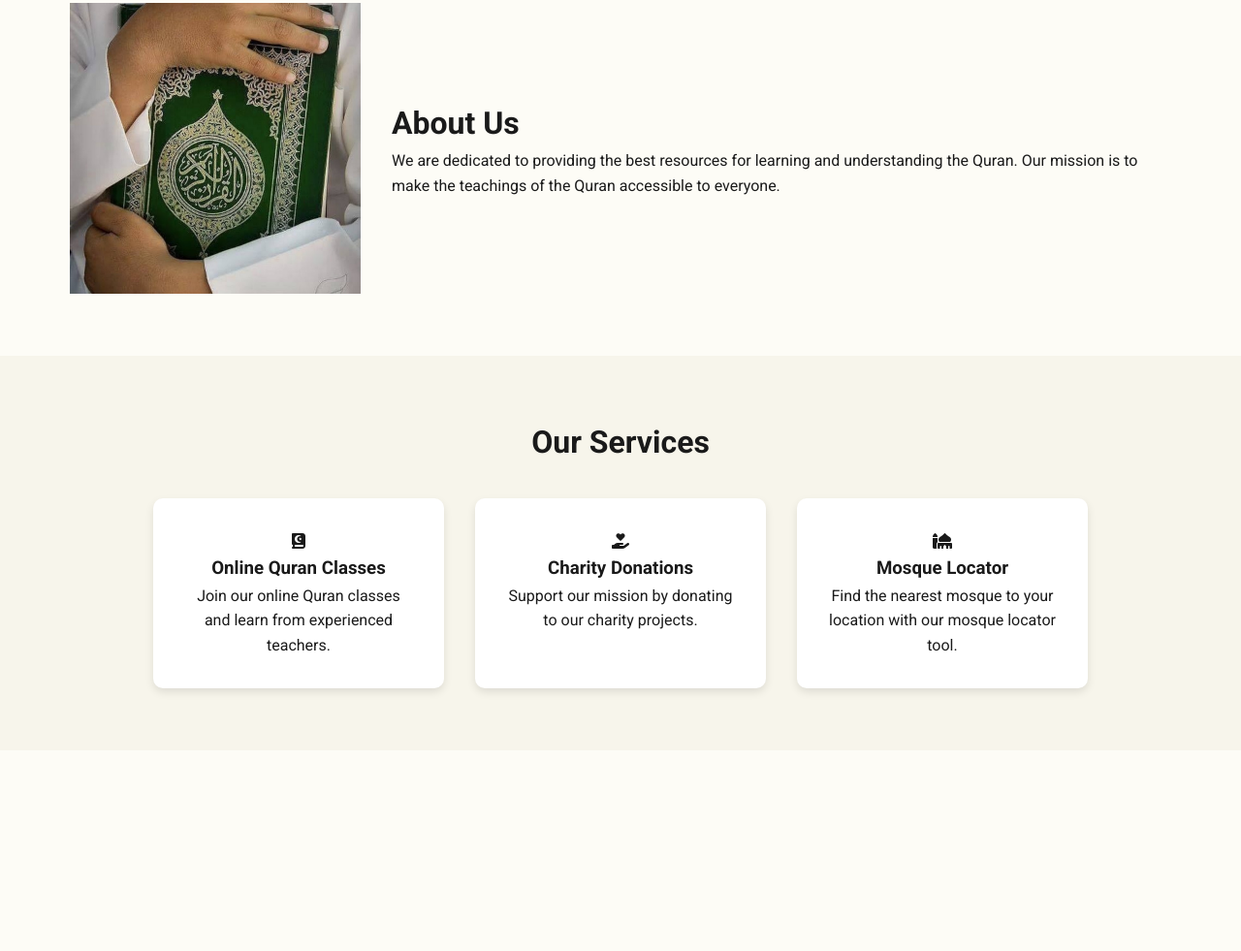
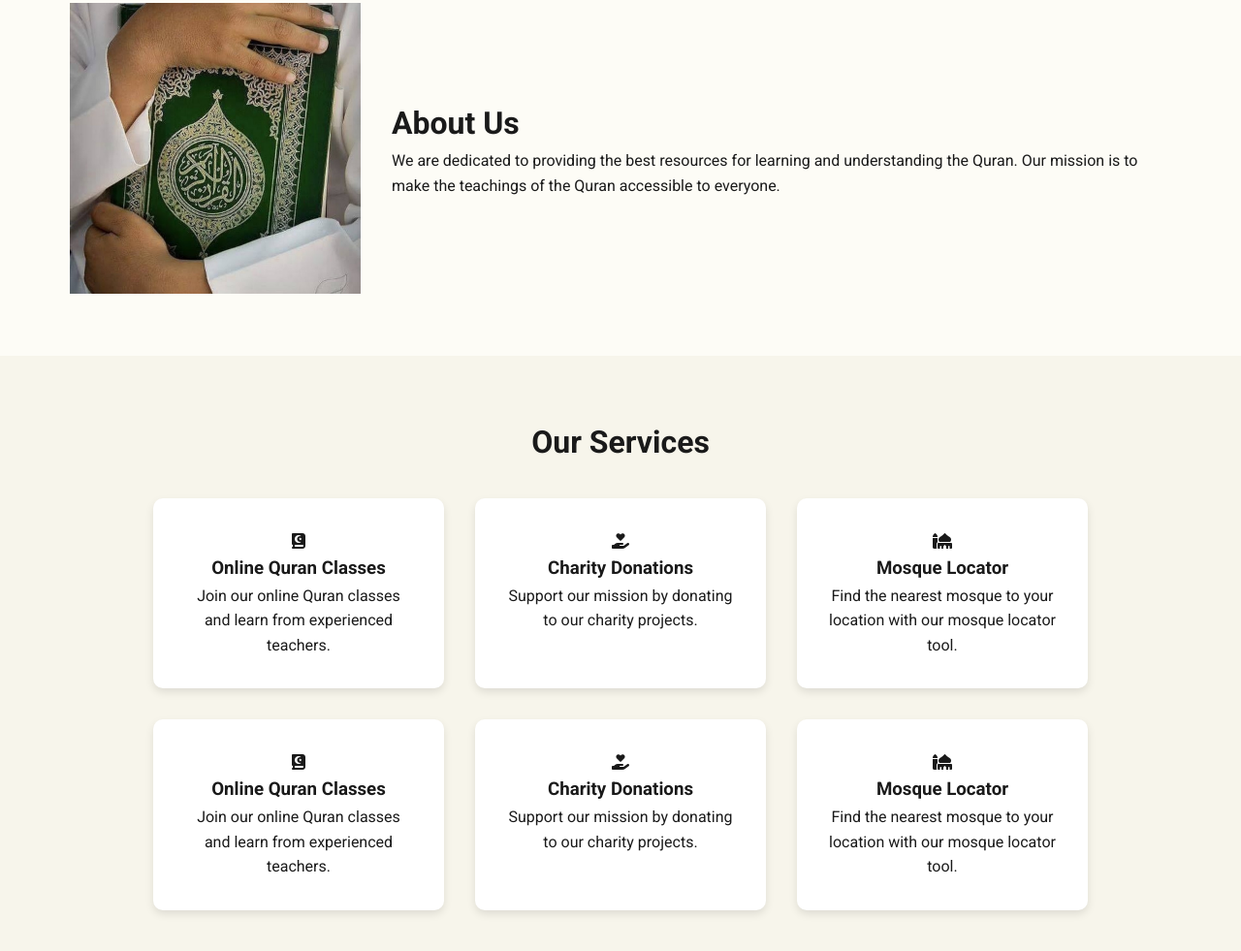
Before and after one commit to TheWebUstaad/islmaic.web, a plain HTML site: page index.html in a window 1280 px wide. Shown: the part 614-1595 px from the top of the page at 97% size. Before the commit the page ends 1388 px from the top, so only its background shows below. Drawn offline with Linux system fonts and the light colour scheme; a web font is replaced by a local one.

Commit message:
update cards

```diff
--- a/index.html
+++ b/index.html
@@ -64,6 +64,21 @@
                      <h3>Mosque Locator</h3>
                     <p>Find the nearest mosque to your location with our mosque locator tool.</p>
                 </div>
+                <div class="card">
+                    <i class="fa-solid fa-book-quran"></i>
+                    <h3>Online Quran Classes</h3>
+                    <p>Join our online Quran classes and learn from experienced teachers.</p>
+                </div>
+                <div class="card">
+                    <i class="fa-solid fa-hand-holding-heart"></i>
+                    <h3>Charity Donations</h3>
+                    <p>Support our mission by donating to our charity projects.</p>
+                </div>
+                <div class="card">
+                    <i class="fa-solid fa-mosque"></i>
+                     <h3>Mosque Locator</h3>
+                    <p>Find the nearest mosque to your location with our mosque locator tool.</p>
+                </div>
             </div>
           </section>
     </div>
```
